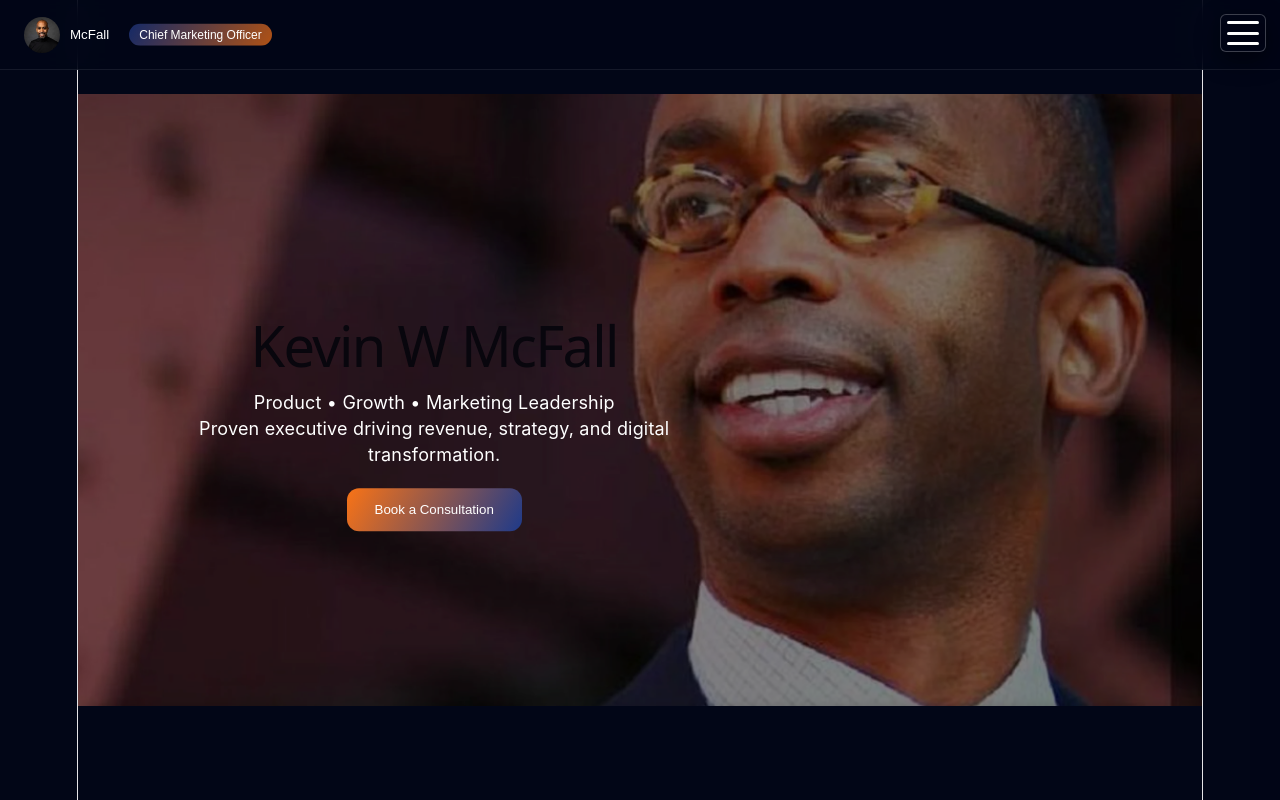
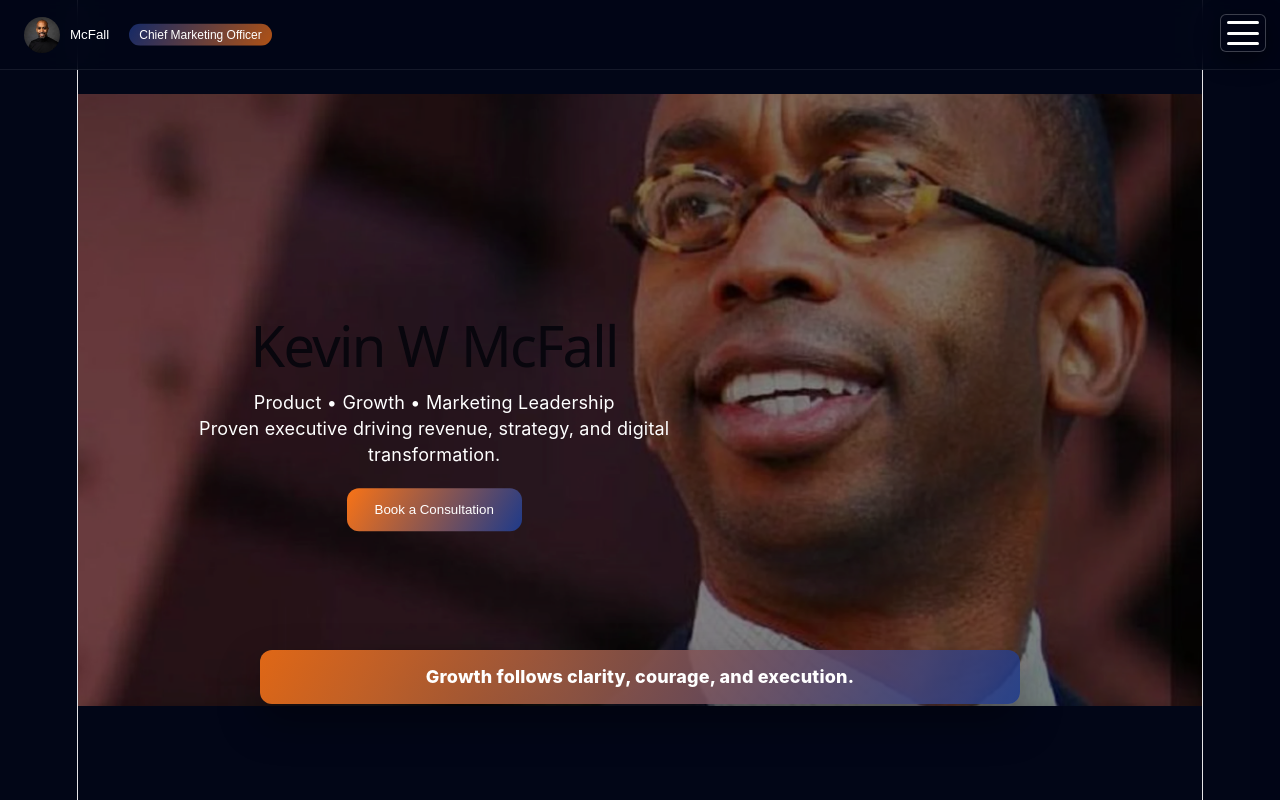
Before and after one commit to Heffy98/Kevin-Mcfall-Port, a React (Vite) app: page / in a window 1280 px wide. Shown: the top 800 px of the page. Built offline with nearby package versions, Linux system fonts and the light colour scheme; no server answers; grey boxes are pictures that could not be loaded.

Commit message:
Polish home quotes and portfolio titles

```diff
--- a/src/App.css
+++ b/src/App.css
@@ -291,6 +291,72 @@ body {
 
 .cta:hover {
   transform: translateY(-3px);
+}
+
+.quote-ribbon {
+  position: absolute;
+  left: 50%;
+  bottom: 12%;
+  z-index: 3;
+  width: min(760px, calc(100% - 40px));
+  min-height: 54px;
+  transform: translateX(-50%);
+  border-radius: 12px;
+  background: linear-gradient(
+    120deg,
+    rgba(249,115,22,0.88),
+    rgba(30,58,138,0.88)
+  );
+  box-shadow: 0 18px 40px rgba(0,0,0,0.35);
+  overflow: hidden;
+}
+
+.quote-ribbon::before {
+  content: "";
+  position: absolute;
+  inset: 0;
+  z-index: 1;
+  pointer-events: none;
+  background: linear-gradient(
+    120deg,
+    transparent 0%,
+    rgba(255,255,255,0.45) 45%,
+    transparent 70%
+  );
+  transform: translateX(-120%);
+  animation: shineCta 2.8s ease-in-out infinite;
+}
+
+.quote-ribbon span {
+  position: absolute;
+  inset: 0;
+  z-index: 2;
+  display: flex;
+  align-items: center;
+  justify-content: center;
+  padding: 0 28px;
+  color: white;
+  font-size: 1rem;
+  font-weight: 800;
+  line-height: 1.35;
+  text-align: center;
+  opacity: 0;
+  animation: rotateQuote 12s ease-in-out infinite;
+}
+
+@keyframes rotateQuote {
+  0%, 4% {
+    opacity: 0;
+    transform: translateY(12px);
+  }
+  10%, 30% {
+    opacity: 1;
+    transform: translateY(0);
+  }
+  36%, 100% {
+    opacity: 0;
+    transform: translateY(-12px);
+  }
 }
 
 .booking-overlay {
--- a/src/App.tsx
+++ b/src/App.tsx
@@ -6,6 +6,12 @@ import heroImg from "./assets/Screenshot 2026-04-22 212920.png";
 import businessImg from "./assets/Awardpic-edited.png";
 import { Work as Portfolio } from "./pages/Work";
 type Page = "home" | "portfolio" | "contact";
+
+const rotatingQuotes = [
+  "Strategy turns vision into momentum.",
+  "Growth follows clarity, courage, and execution.",
+  "Leadership is the bridge between ideas and impact.",
+];
 
 export default function App() {
   const [page, setPage] = useState<Page>("home");
@@ -98,6 +104,8 @@ function Home() {
             </button>
           </div>
         </div>
+
+        <QuoteRibbon />
       </section>
 
       {/* MODAL */}
@@ -154,6 +162,18 @@ function Home() {
   );
 }
 
+function QuoteRibbon() {
+  return (
+    <div className="quote-ribbon" aria-label="Rotating leadership quotes">
+      {rotatingQuotes.map((quote, index) => (
+        <span key={quote} style={{ animationDelay: `${index * 4}s` }}>
+          {quote}
+        </span>
+      ))}
+    </div>
+  );
+}
+
 function Contact() {
   return (
     <section className="contact">
--- a/src/pages/Work.tsx
+++ b/src/pages/Work.tsx
@@ -107,7 +107,7 @@ const projects: Project[] = [
     images: [rush1, rush2, rush3, rush4],
   },
   {
-    title: "Cision Digital Media",
+    title: "Cision",
     tag: "PR • Social Media",
     overview: "Developed freemium growth strategy for PR and media tools.",
     execution:
@@ -169,7 +169,7 @@ const projects: Project[] = [
     images: [pb1, pb2, pb3, pb4, pb5, pb6, pb7, pb8],
   },
   {
-    title: "Notable Marketing Campaigns",
+    title: "Notable Marketing Campaigns (JPC: Ebony & Jet)",
     tag: "Marketing • Brand Strategy",
     overview:
       "Led and supported high-impact marketing campaigns across media, entertainment, product, and community-focused initiatives.",
```
Also changed, not shown: src/pages/Home.tsx (+20 -0 lines).
